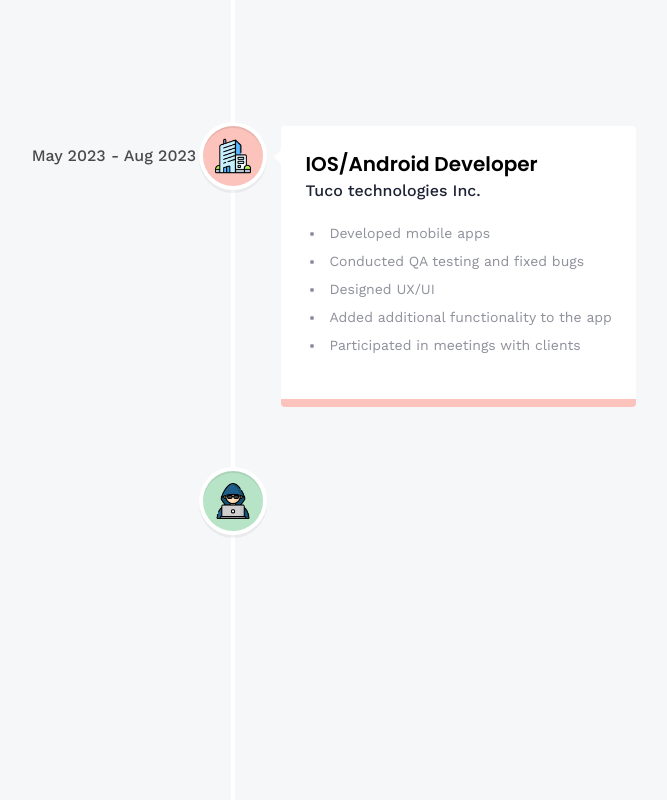
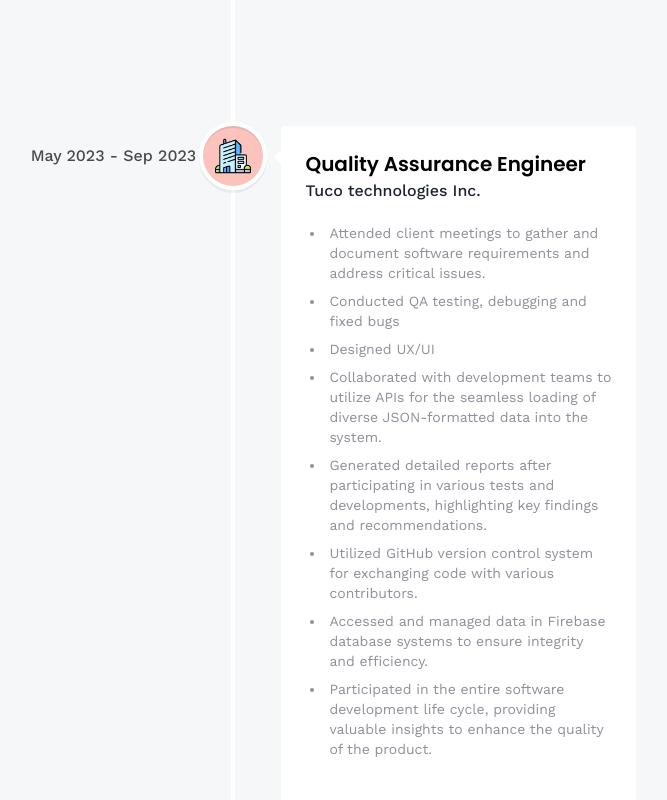
Before and after one commit to dlwngh1367/3D-React-Website, a React (Vite) app: page /about in a window 1280 px wide. Shown: the part 1580-2380 px from the top of the page, without its empty margins (407-1074 px from the left). Built offline with nearby package versions, Linux system fonts and the light colour scheme.

Commit message:
Completed the project

```diff
--- a/src/constants/index.js
+++ b/src/constants/index.js
@@ -187,17 +187,20 @@ export const experiences = [
               ],
     },
     {
-        title: "IOS/Android Developer",
+        title: "Quality Assurance Engineer",
         company_name: "Tuco technologies Inc.",
         icon: tuco,
         iconBg: "#fbc3bc",
-        date: "May 2023 - Aug 2023",
+        date: "May 2023 - Sep 2023",
         points: [
-            "Developed mobile apps",
-            "Conducted QA testing and fixed bugs",
+            "Attended client meetings to gather and document software requirements and address critical issues.",
+            "Conducted QA testing, debugging and fixed bugs",
             "Designed UX/UI",
-            "Added additional functionality to the app",
-            "Participated in meetings with clients"
+            "Collaborated with development teams to utilize APIs for the seamless loading of diverse JSON-formatted data into the system.",
+            "Generated detailed reports after participating in various tests and developments, highlighting key findings and recommendations." ,
+            "Utilized GitHub version control system for exchanging code with various contributors.",
+            "Accessed and managed data in Firebase database systems to ensure integrity and efficiency.",
+            "Participated in the entire software development life cycle, providing valuable insights to enhance the quality of the product."
         ],
     },
     {
```
